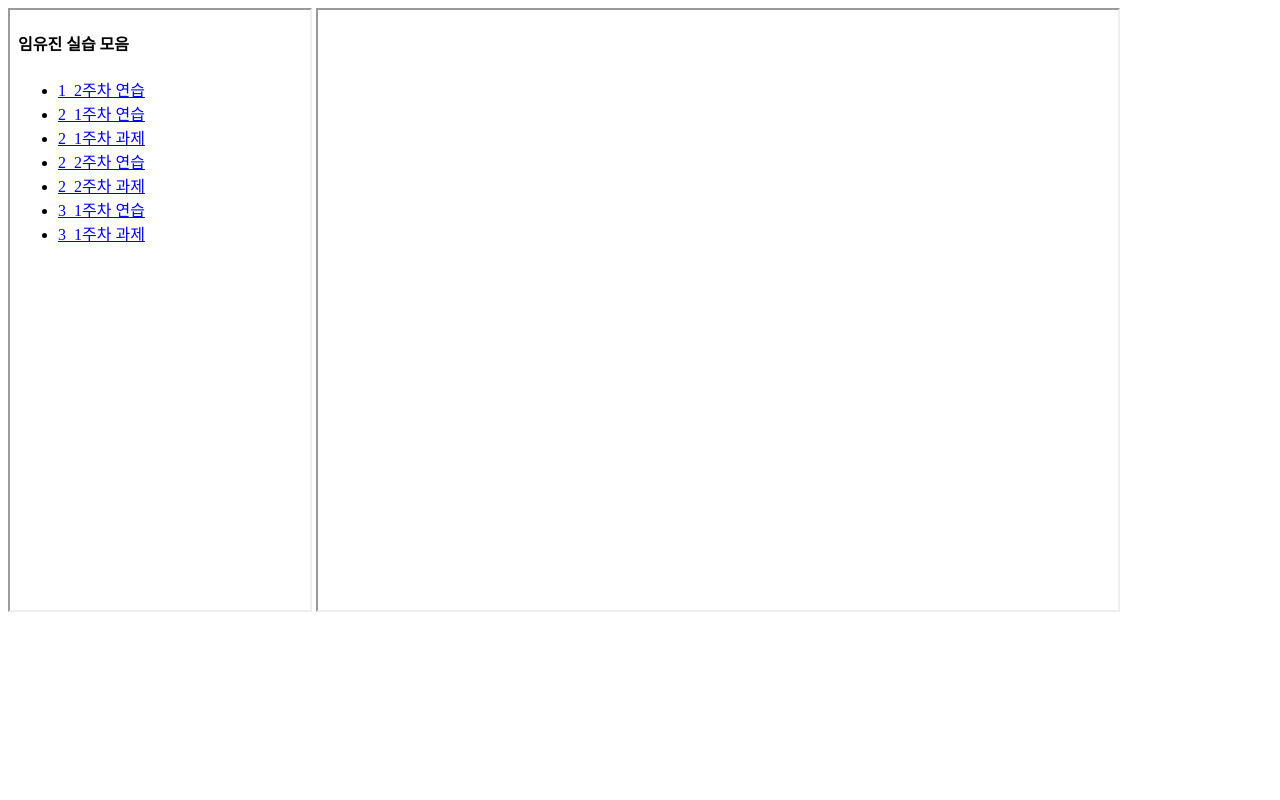
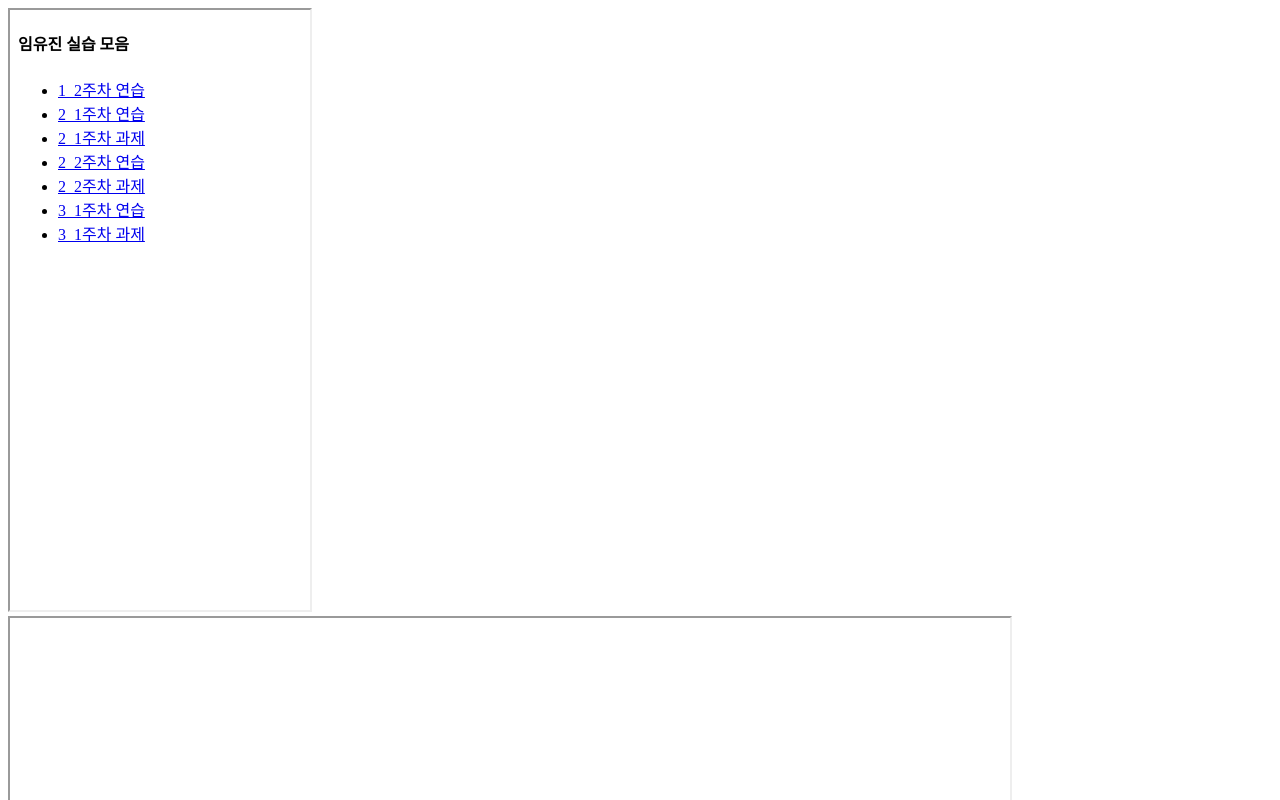
Before and after one commit to yujeanns/yujeanns.github.io, a plain HTML site: page index.html in a window 1280 px wide. Shown: the top 800 px of the page. Drawn offline with Linux system fonts and the light colour scheme.

Commit message:
Update index.html

```diff
--- a/index.html
+++ b/index.html
@@ -5,6 +5,6 @@
 </head>
 <body>
 <iframe src="3_1_tb_github.html" name="left" width="300" height="600"></iframe>
-<iframe src="" name="right" width="800" height="600"></iframe>
+<iframe src="" name="right" width="1000" height="600"></iframe>
 </body>
 </html>
```
